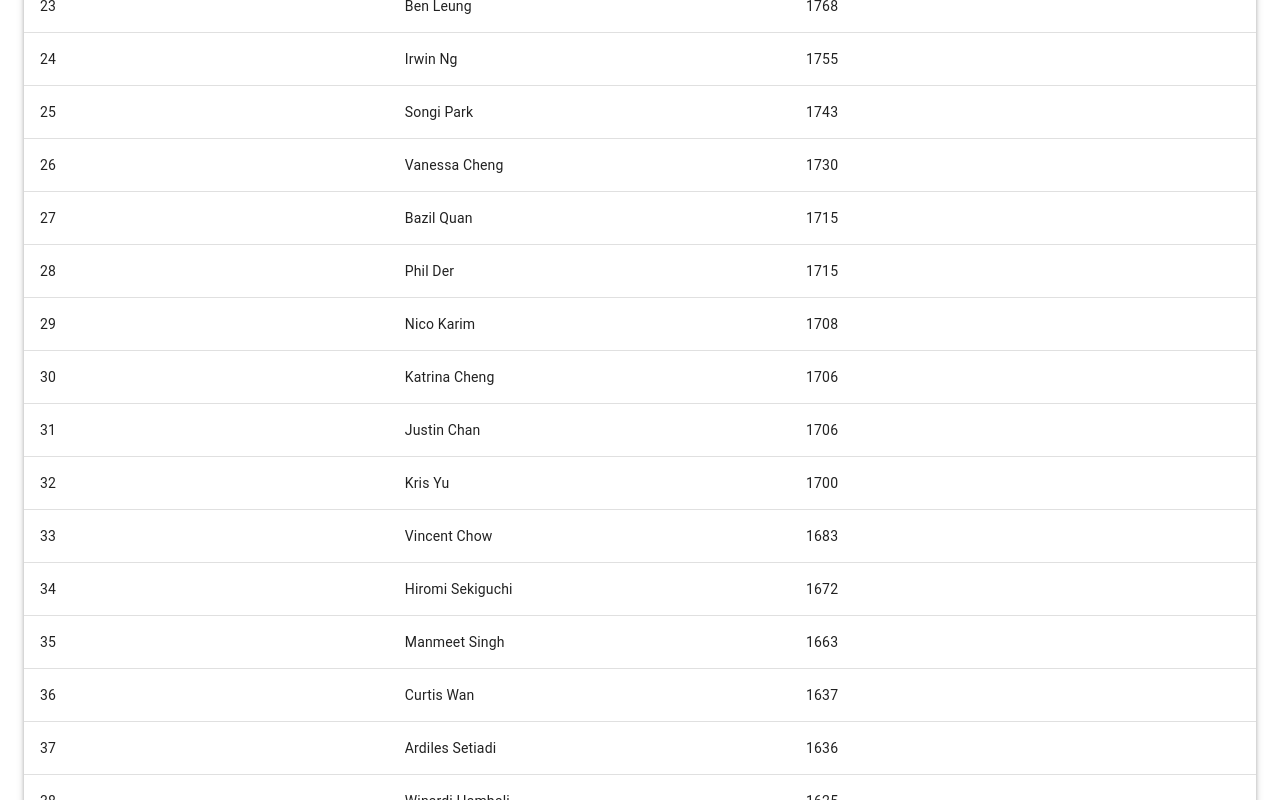
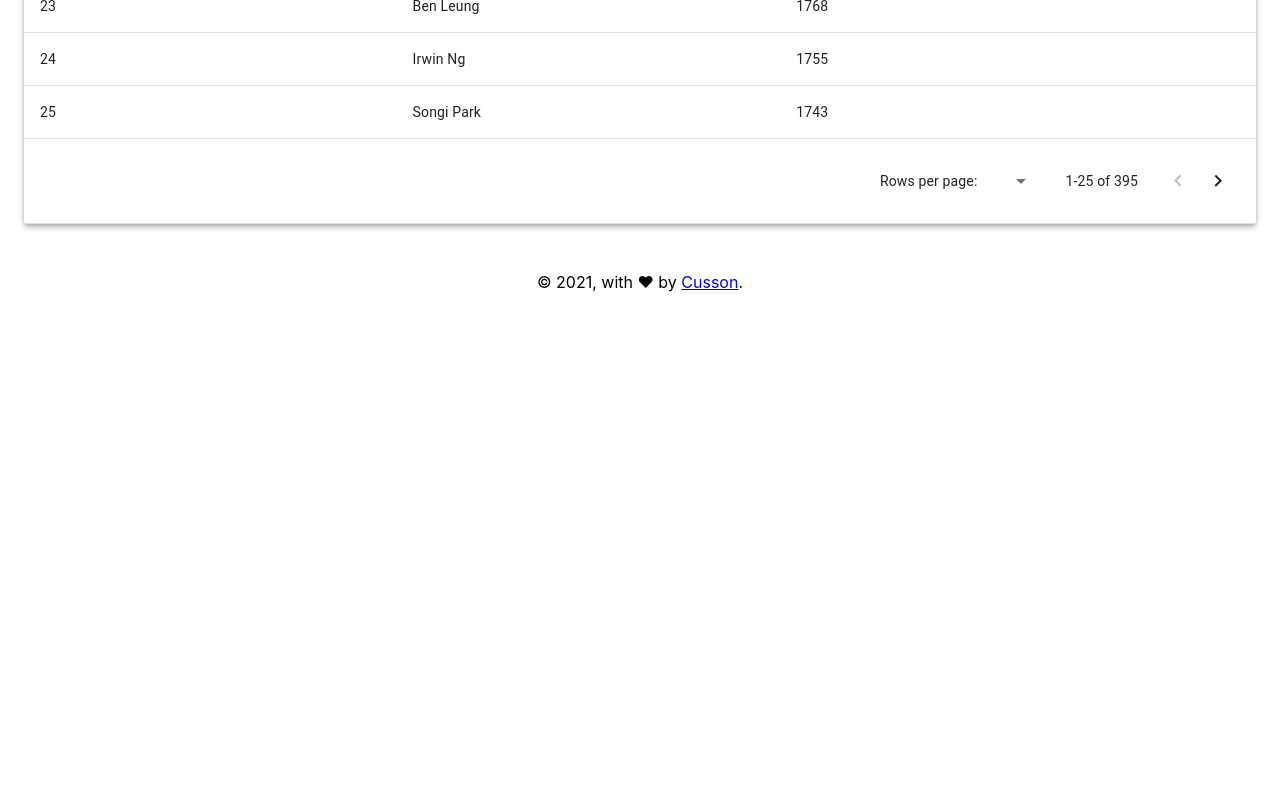
Before and after one commit to imcousin/pointracing, a React (Create React App) app: page / in a window 1280 px wide. Shown: the part 1320-2120 px from the top of the page. After the commit the page ends 1660 px from the top, so only its background shows below. Built offline with nearby package versions, Linux system fonts and the light colour scheme.

Commit message:
add footer

```diff
--- a/src/App.css
+++ b/src/App.css
@@ -36,3 +36,7 @@
     transform: rotate(360deg);
   }
 }
+
+.footer {
+  margin: 3rem;
+}
--- a/src/App.js
+++ b/src/App.js
@@ -1,12 +1,14 @@
 import React from 'react';
 import './App.css';
 import EnhancedTable from './Table';
+import Footer from './Footer';
 
 
 function App() {
   return (
     <div className="App">
         <EnhancedTable/>
+        <Footer/>
     </div>
   );
 }
--- /dev/null
+++ b/src/Footer.js
@@ -0,0 +1,11 @@
+import './App.css';
+
+function Footer() {
+  return (
+    <div className="footer">
+      &copy; {new Date().getFullYear()}, with &#10084; by <a href="https://cussoncheung.com" target="_blank">Cusson</a>.
+    </div>
+  );
+}
+
+export default Footer;
--- a/src/Table.js
+++ b/src/Table.js
@@ -19,6 +19,8 @@ export default function EnhancedTable() {
 
     return (width <= 768);
   }
+
+  // console.log('useCheckMobileScreen ',useCheckMobileScreen())
 
   const columns = [
     {
@@ -92,7 +94,7 @@ export default function EnhancedTable() {
     download: false,
     print: false,
     pagination: true,
-    rowsPerPage: (useCheckMobileScreen ? 50 : 25),
+    rowsPerPage: (useCheckMobileScreen ? 25 : 50), // not working
     rowsPerPageOptions: [10,15,50,100],
     selectableRows: 'none',
     viewColumns: false
```
